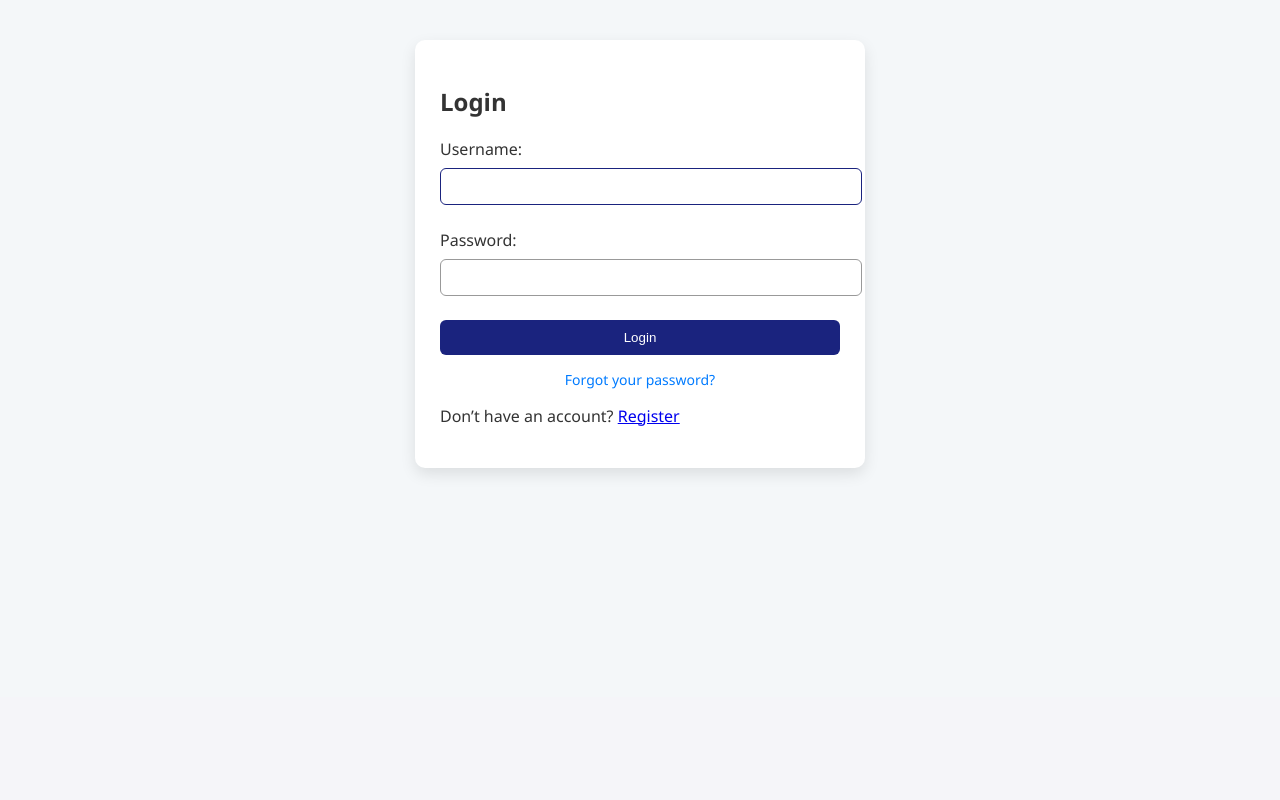
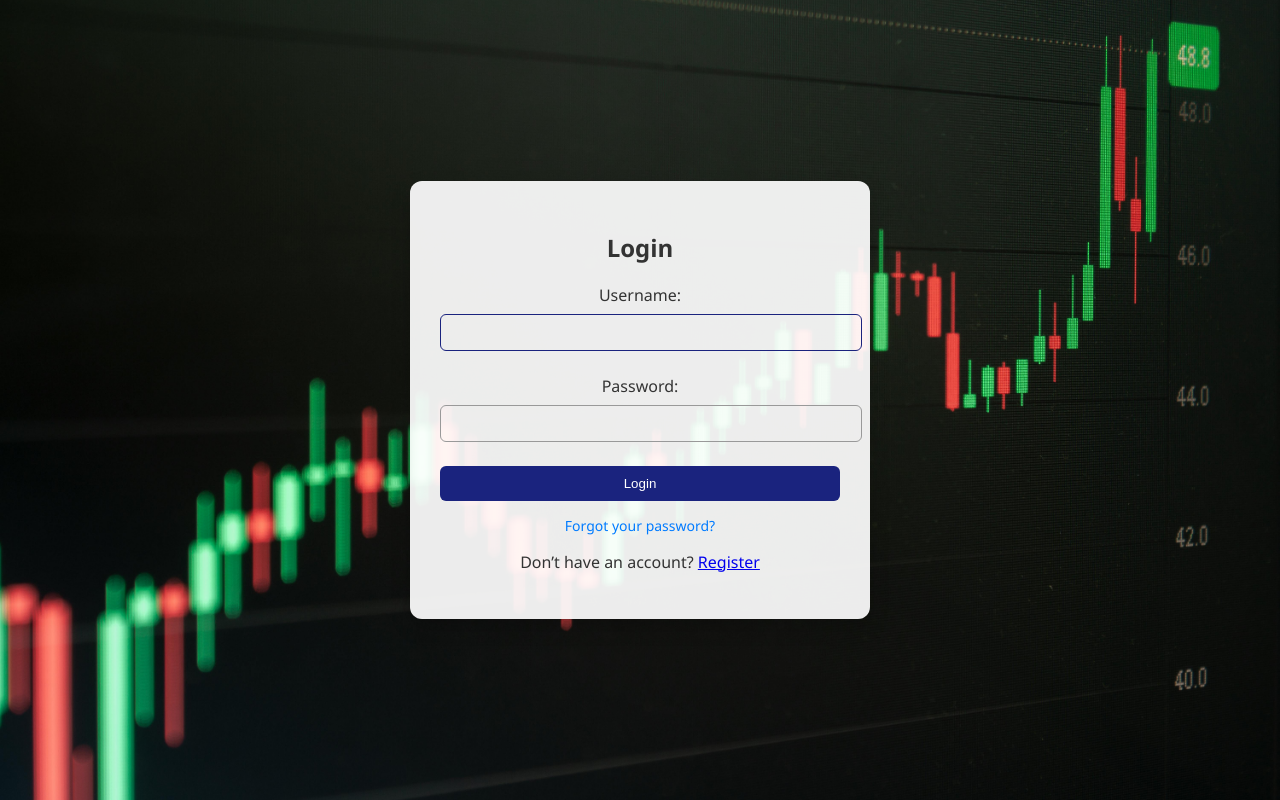
Before and after one commit to Mayank14-03/stock_portfolio_project, a Django app: page /login/ in a window 1280 px wide. Shown: the part 103-903 px from the top of the page. Before the commit the page ends 578 px from the top, so only its background shows below. Run offline with Django 5.2, Linux system fonts and the light colour scheme.

Commit message:
Added login page background image and updated styles

```diff
--- a/portfolio/static/portfolio/css/styles.css
+++ b/portfolio/static/portfolio/css/styles.css
@@ -264,3 +264,23 @@ input:focus, select:focus {
     .dashboard-header h1 { font-size: 1.3rem; }
     .dashboard-header p { font-size: 0.9rem; }
 }
+
+/* ===== Login Page Background ===== */
+.login-page {
+    min-height: 100vh;
+    display: flex;
+    justify-content: center;
+    align-items: center;
+    background: url("../images/login-bg.jpg") no-repeat center center/cover;
+}
+
+/* Centered Form Box */
+.form-container {
+    background: rgba(255, 255, 255, 0.92); /* slightly transparent */
+    padding: 30px;
+    border-radius: 12px;
+    box-shadow: 0 8px 20px rgba(0,0,0,0.2);
+    width: 100%;
+    max-width: 400px;
+    text-align: center;
+}
--- a/portfolio/templates/portfolio/login.html
+++ b/portfolio/templates/portfolio/login.html
@@ -2,6 +2,7 @@
 {% block title %}Login{% endblock %}
 
 {% block content %}
+<div class="login-page">
     <div class="form-container">
         <h2>Login</h2>
 
@@ -19,4 +20,5 @@
             Don’t have an account? <a href="{% url 'portfolio:register' %}">Register</a>
         </p>
     </div>
+</div>
 {% endblock %}
```
Also changed, not shown: portfolio/static/portfolio/images/login-bg.jpg (added). Lines whose indentation alone changed are shown as unchanged.
